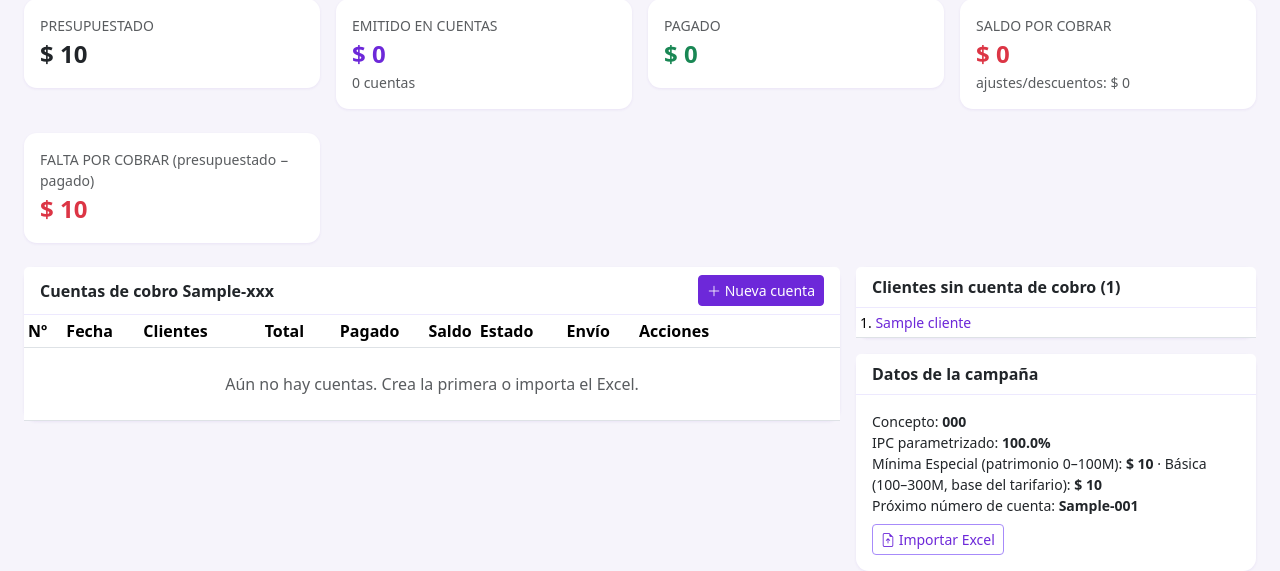
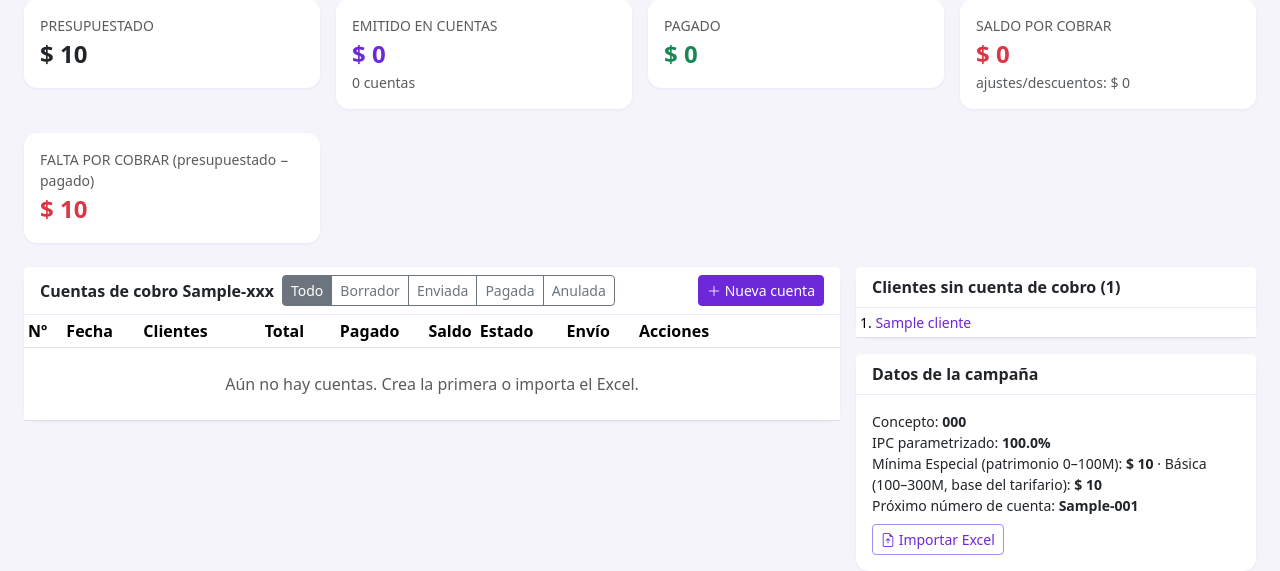
Before and after one commit to FelipeBossioZ/SistemaCobrosGit, a Flask app: page / in a window 1280 px wide. Shown: the part 229-800 px from the top of the page. Run offline with Flask 3, Linux system fonts and the light colour scheme; tables that the repository leaves empty hold one stand-in row (values such as "Sample post").

Commit message:
Filtro por estado en el Resumen: chips Todo/Borrador/Enviada/Pagada/Anulada con conteo por boton, combinables con el buscador de texto

```diff
--- a/app/templates/dashboard.html
+++ b/app/templates/dashboard.html
@@ -45,8 +45,17 @@
 <div class="row g-3">
   <div class="col-lg-8">
     <div class="card">
-      <div class="card-header bg-white fw-semibold d-flex justify-content-between align-items-center">
+      <div class="card-header bg-white fw-semibold d-flex justify-content-between align-items-center gap-2 flex-wrap">
+        <div class="d-flex align-items-center gap-2 flex-wrap">
           <span>Cuentas de cobro {{ a.prefijo }}-xxx</span>
+          <div class="btn-group btn-group-sm flex-wrap" role="group" aria-label="Filtrar cuentas por estado" id="filtroEstado">
+            <button type="button" class="btn btn-outline-secondary active" data-estado="" data-base="Todo">Todo</button>
+            <button type="button" class="btn btn-outline-secondary" data-estado="BORRADOR" data-base="Borrador">Borrador</button>
+            <button type="button" class="btn btn-outline-secondary" data-estado="ENVIADA" data-base="Enviada">Enviada</button>
+            <button type="button" class="btn btn-outline-secondary" data-estado="PAGADA" data-base="Pagada">Pagada</button>
+            <button type="button" class="btn btn-outline-secondary" data-estado="ANULADA" data-base="Anulada">Anulada</button>
+          </div>
+        </div>
         <a class="btn btn-primary btn-sm" href="{{ url_for('main.cuenta_nueva') }}"><i class="bi bi-plus-lg"></i> Nueva cuenta</a>
       </div>
       <div class="table-responsive">
@@ -121,19 +130,25 @@
 
 {% block scripts %}
 <script>
-// --- Buscador del Resumen: filtra la tabla de cuentas y la lista de sin cuenta ---
+// --- Buscador + filtro de estado del Resumen ---
 var br = document.getElementById('buscarResumen');
-if (br) {
-  br.addEventListener('input', function(){
-    var q = this.value.toLowerCase().trim(), vis = 0;
+var q = '';
+var estadoSel = '';
+function filaEstado(tr){
+  var badge = tr.querySelector('[class*="badge-estado"]');
+  return badge ? badge.textContent.trim().toUpperCase() : '';
+}
+function filtrarResumen(){
+  var vis = 0;
   document.querySelectorAll('#tablaCuentas tbody tr').forEach(function(tr){
     if (tr.querySelector('td[colspan]')) return; // fila de estado vacio
-      var hay = !q || tr.textContent.toLowerCase().includes(q);
+    var hay = (!q || tr.textContent.toLowerCase().includes(q)) &&
+              (!estadoSel || filaEstado(tr) === estadoSel);
     tr.style.display = hay ? '' : 'none';
-      if (hay && q) vis++;
+    if (hay && (q || estadoSel)) vis++;
   });
   var sr = document.getElementById('sinResultadosCtas');
-    if (sr) sr.classList.toggle('d-none', !(q && vis === 0));
+  if (sr) sr.classList.toggle('d-none', !((q || estadoSel) && vis === 0));
   vis = 0;
   document.querySelectorAll('#tablaSinCuenta tbody tr').forEach(function(tr){
     if (tr.querySelector('td[colspan]')) return;
@@ -143,6 +158,31 @@ if (br) {
   });
   var sr2 = document.getElementById('sinResultadosCli');
   if (sr2) sr2.classList.toggle('d-none', !(q && vis === 0));
+}
+if (br) {
+  br.addEventListener('input', function(){
+    q = this.value.toLowerCase().trim();
+    filtrarResumen();
+  });
+}
+var fg = document.getElementById('filtroEstado');
+if (fg) {
+  var conteo = {};
+  document.querySelectorAll('#tablaCuentas tbody tr').forEach(function(tr){
+    if (tr.querySelector('td[colspan]')) return;
+    var est = filaEstado(tr);
+    conteo[est] = (conteo[est] || 0) + 1;
+  });
+  fg.querySelectorAll('button').forEach(function(b){
+    var est = b.dataset.estado;
+    var n = conteo[est] || 0;
+    if (n) b.textContent = b.dataset.base + ' (' + n + ')';
+    b.addEventListener('click', function(){
+      estadoSel = est;
+      fg.querySelectorAll('button').forEach(function(x){ x.classList.remove('active'); });
+      b.classList.add('active');
+      filtrarResumen();
+    });
   });
 }
 </script>
```
Lines whose indentation alone changed are shown as unchanged.
